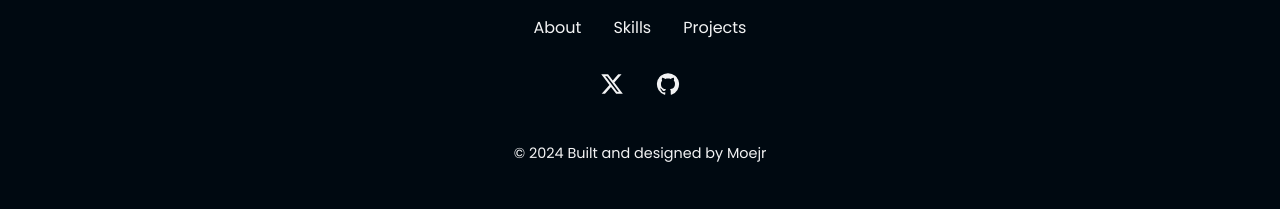
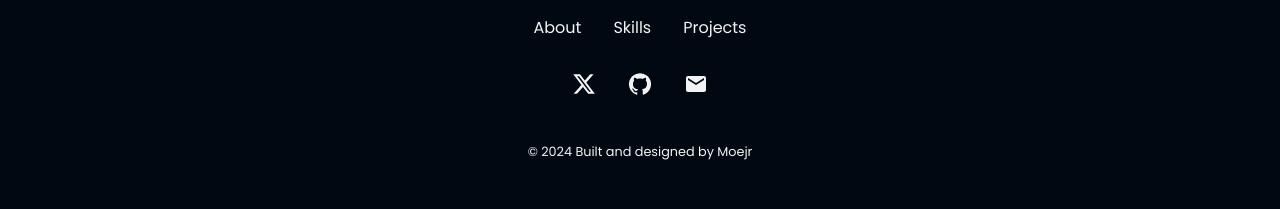
Before and after one commit to M0ejr/moejr, a React (Create React App) app: page / in a window 1280 px wide. Shown: the part 1955-2164 px from the top of the page. Built offline with nearby package versions, Linux system fonts and the light colour scheme.

Commit message:
I added the Email icon to the footer, and linked my email, I also fix some bugs

```diff
--- a/src/components/Footer/index.jsx
+++ b/src/components/Footer/index.jsx
@@ -3,6 +3,7 @@ import TwitterIcon from '@mui/icons-material/X';
 // import LinkedInIcon from '@mui/icons-material/LinkedIn';
 import { Bio } from '../../data/constants';
 import { GitHub } from '@mui/icons-material';
+import EmailIcon from '@mui/icons-material/Email';
 
 const FooterContainer = styled.div`
   width: 100%;
@@ -72,7 +73,7 @@ const SocialMediaIcon = styled.a`
 
 const Copyright = styled.p`
   margin-top: 1.5rem;
-  font-size: 0.9rem;
+  font-size: 0.8rem;
   color: ${({ theme }) => theme.soft2};
   text-align: center;
 `;
@@ -85,12 +86,13 @@ const Footer = () => {
           <NavLink href="#about">About</NavLink>
           <NavLink href="#skills">Skills</NavLink>
           <NavLink href="#projects">Projects</NavLink>
-          {/* <NavLink href="">Resume</NavLink> */} {/* for later, maybe */}
+          {/* <NavLink href="">#</NavLink> */} {/* for later, maybe */}
         </Nav>
         <SocialMediaIcons>
           <SocialMediaIcon href={Bio.twitter} target="display"><TwitterIcon /></SocialMediaIcon>
           {/* <SocialMediaIcon href={Bio.linkedin} target="display"><LinkedInIcon /></SocialMediaIcon> */}
           <SocialMediaIcon href={Bio.github} target="display"><GitHub /></SocialMediaIcon>
+          <SocialMediaIcon href={Bio.email} target="display"><EmailIcon /></SocialMediaIcon>
         </SocialMediaIcons>
         <Copyright>
           &copy; 2024 Built and designed by Moejr
--- a/src/data/constants.jsx
+++ b/src/data/constants.jsx
@@ -8,6 +8,7 @@ export const Bio = {
   //    "",
    github: "https://github.com/m0ejr",
    linkedin: "",
+   email: "mailto:mo3jrr@gmail.com",
    twitter: "https://twitter.com/m0ejr"
  };
 
```
